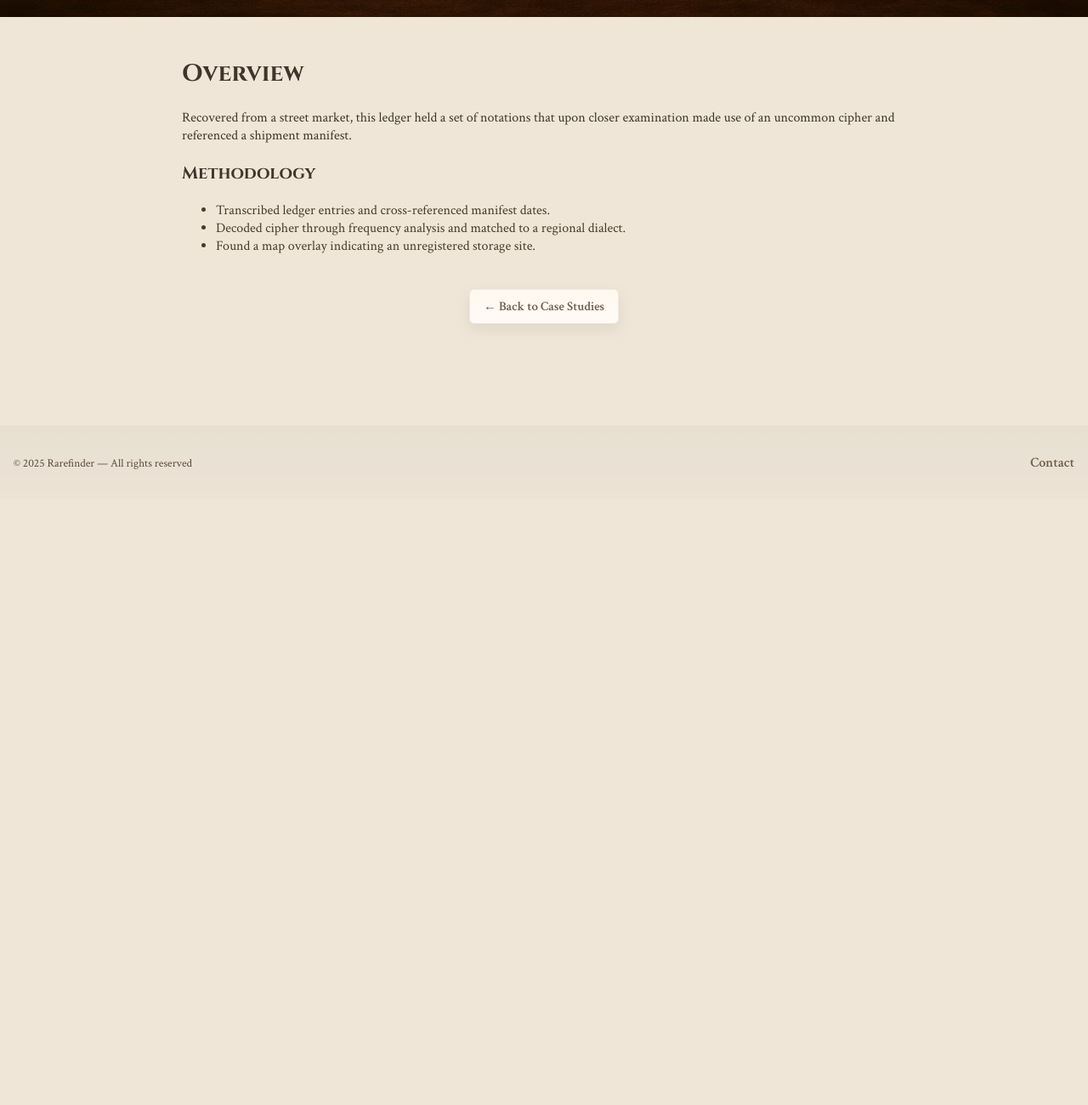
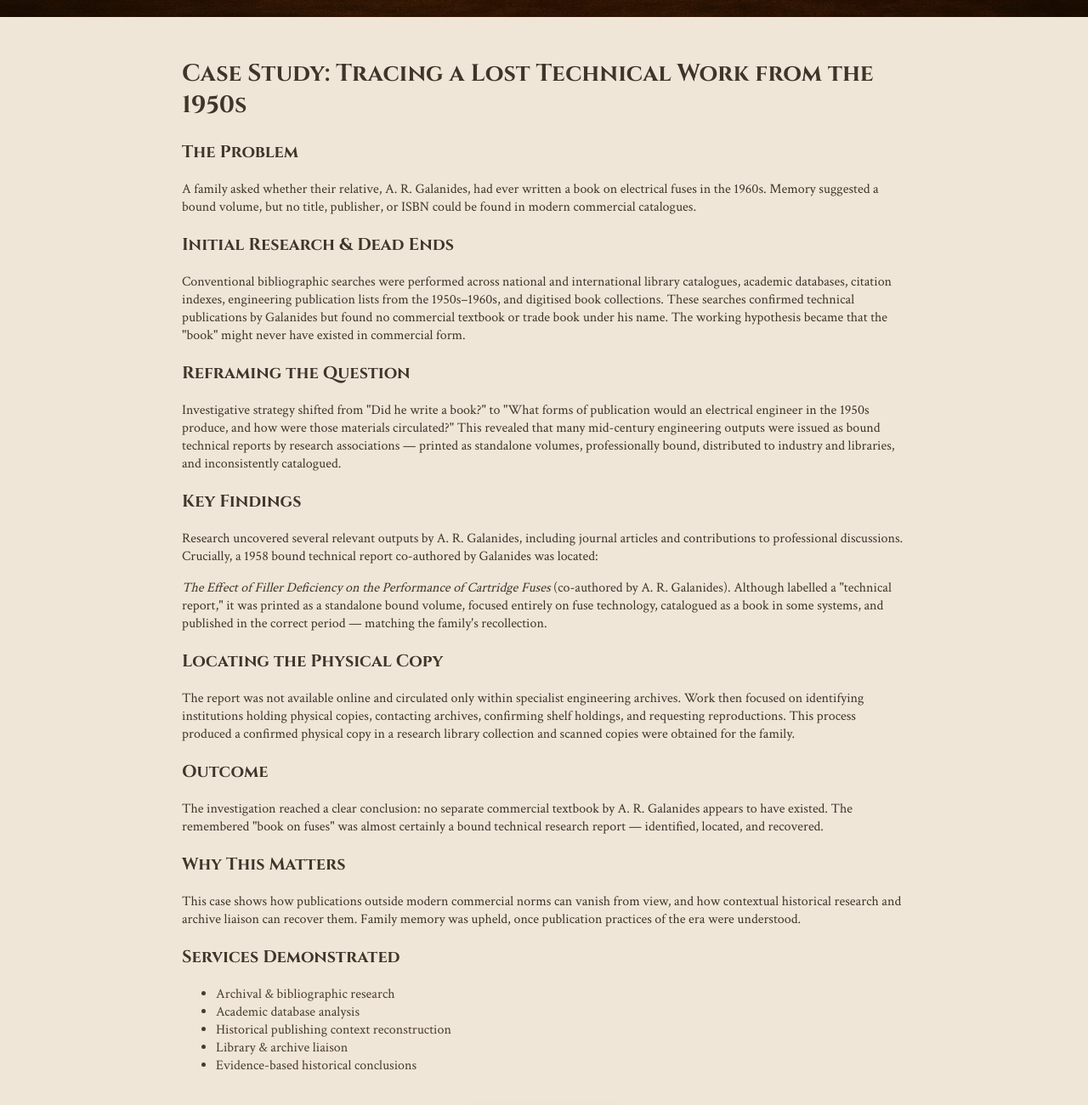
Before and after one commit to kenwayrogers/kenway-rogers-site, a website: page case2/index.html in a window 1280 px wide. Shown: the part 780-2080 px from the top of the page at 85% size. Before the commit the page ends 1367 px from the top, so only its background shows below. Drawn offline with Linux system fonts and the light colour scheme; files whose address does not match are found by name.

Commit message:
galanides case study

```diff
--- a/case2/index.html
+++ b/case2/index.html
@@ -5,10 +5,10 @@
   <meta name="viewport" content="width=device-width, initial-scale=1" />
   <title>The Emerald Ledger — Case Study</title>
   <link rel="icon" type="image/png" href="/images-optimized/r-logo.png" />
-  <meta name="description" content="Case study: The Emerald Ledger — decoding a ledger that hides a map and shipment records." />
+  <meta name="description" content="Case study: Tracing a lost technical work — archival and bibliographic recovery of a 1958 technical report." />
   <meta property="og:type" content="article" />
-  <meta property="og:title" content="The Emerald Ledger — Case Study" />
-  <meta property="og:description" content="A coded ledger containing a hidden map and trade manifest clues." />
+  <meta property="og:title" content="Tracing a Lost Technical Work from the 1950s — Case Study" />
+  <meta property="og:description" content="Archival research that located a bound 1958 technical report by A. R. Galanides previously remembered as a 'book on fuses'." />
   <meta property="og:image" content="/images-optimized/hero-image.jpeg" />
   <meta property="og:url" content="/case2.html" />
   <meta name="twitter:card" content="summary_large_image" />
@@ -38,8 +38,8 @@
     <div class="hero-overlay"></div>
     <div class="hero-inner">
       <div class="hero-copy">
-        <h1 class="hero-title">The Emerald Ledger</h1>
-        <p class="hero-sub">A coded ledger with multiple entries and a secret map hidden among ledger notations.</p>
+        <h1 class="hero-title">Tracing a Lost Technical Work</h1>
+        <p class="hero-sub">Archival research that identified and recovered a 1958 technical report by A. R. Galanides.</p>
       </div>
       <!-- hero-tools removed -->
     </div>
@@ -50,14 +50,39 @@
   </header>
   <main class="container">
     <article class="case-study">
-      <h2>Overview</h2>
-      <p>Recovered from a street market, this ledger held a set of notations that upon closer examination made use of an uncommon cipher and referenced a shipment manifest.</p>
-      <h3>Methodology</h3>
+      <h2>Case Study: Tracing a Lost Technical Work from the 1950s</h2>
+
+      <h3>The Problem</h3>
+      <p>A family asked whether their relative, A. R. Galanides, had ever written a book on electrical fuses in the 1960s. Memory suggested a bound volume, but no title, publisher, or ISBN could be found in modern commercial catalogues.</p>
+
+      <h3>Initial Research &amp; Dead Ends</h3>
+      <p>Conventional bibliographic searches were performed across national and international library catalogues, academic databases, citation indexes, engineering publication lists from the 1950s–1960s, and digitised book collections. These searches confirmed technical publications by Galanides but found no commercial textbook or trade book under his name. The working hypothesis became that the "book" might never have existed in commercial form.</p>
+
+      <h3>Reframing the Question</h3>
+      <p>Investigative strategy shifted from "Did he write a book?" to "What forms of publication would an electrical engineer in the 1950s produce, and how were those materials circulated?" This revealed that many mid-century engineering outputs were issued as bound technical reports by research associations — printed as standalone volumes, professionally bound, distributed to industry and libraries, and inconsistently catalogued.</p>
+
+      <h3>Key Findings</h3>
+      <p>Research uncovered several relevant outputs by A. R. Galanides, including journal articles and contributions to professional discussions. Crucially, a 1958 bound technical report co-authored by Galanides was located:</p>
+      <p><em>The Effect of Filler Deficiency on the Performance of Cartridge Fuses</em> (co-authored by A. R. Galanides). Although labelled a "technical report," it was printed as a standalone bound volume, focused entirely on fuse technology, catalogued as a book in some systems, and published in the correct period — matching the family's recollection.</p>
+
+      <h3>Locating the Physical Copy</h3>
+      <p>The report was not available online and circulated only within specialist engineering archives. Work then focused on identifying institutions holding physical copies, contacting archives, confirming shelf holdings, and requesting reproductions. This process produced a confirmed physical copy in a research library collection and scanned copies were obtained for the family.</p>
+
+      <h3>Outcome</h3>
+      <p>The investigation reached a clear conclusion: no separate commercial textbook by A. R. Galanides appears to have existed. The remembered "book on fuses" was almost certainly a bound technical research report — identified, located, and recovered.</p>
+
+      <h3>Why This Matters</h3>
+      <p>This case shows how publications outside modern commercial norms can vanish from view, and how contextual historical research and archive liaison can recover them. Family memory was upheld, once publication practices of the era were understood.</p>
+
+      <h3>Services Demonstrated</h3>
       <ul>
-        <li>Transcribed ledger entries and cross-referenced manifest dates.</li>
-        <li>Decoded cipher through frequency analysis and matched to a regional dialect.</li>
-        <li>Found a map overlay indicating an unregistered storage site.</li>
+        <li>Archival &amp; bibliographic research</li>
+        <li>Academic database analysis</li>
+        <li>Historical publishing context reconstruction</li>
+        <li>Library &amp; archive liaison</li>
+        <li>Evidence-based historical conclusions</li>
       </ul>
+
       <p class="case-back-wrap"><a class="back-link case-back" href="/" aria-label="Back to Case Studies">← Back to Case Studies</a></p>
     </article>
   </main>
```
Also changed, not shown: index.html (+2 -2 lines), src/pages/case2/index.html (+36 -11 lines), src/pages/index.html (+2 -2 lines).
